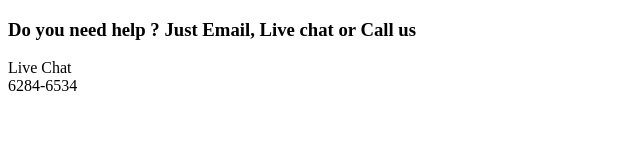
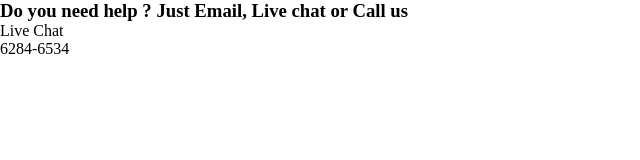
Before and after one commit to badflockmaster/first-web, a plain HTML site: page index.html in a window 1280 px wide. Shown: the whole page, without its empty margins (0-640 px from the left). Drawn offline with Linux system fonts and the light colour scheme.

Commit message:
add link

```diff
--- a/index.html
+++ b/index.html
@@ -2,6 +2,8 @@
 <html lang="en">
 <head>
     <meta charset="UTF-8">
+    <link rel="stylesheet" href="css/reset.css">
+    <link rel="stylesheet" href="css/index.css">
     <title>招新优化</title>
 </head>
 <body>
```
